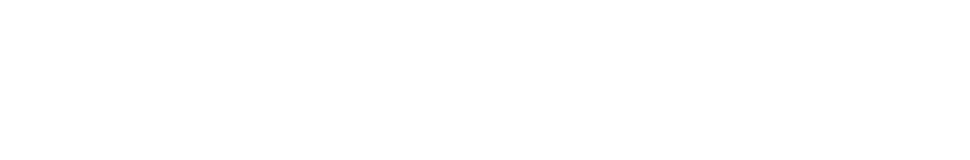
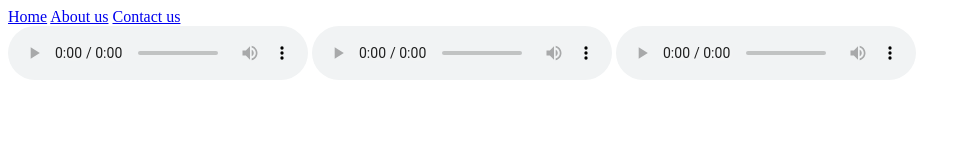
Before and after one commit to acciojob/semantic-navbar-and-audios-UmeshMula, a website: page main.html in a window 1280 px wide. Shown: the whole page, without its empty margins (0-970 px from the left). Drawn offline with Linux system fonts and the light colour scheme.

Commit message:
created a submission

```diff
--- a/main.html
+++ b/main.html
@@ -8,6 +8,21 @@
 
 <body>
 	<!-- the entire body must be written by student -->
+	<a href = "#">Home</a>
+	<a href = "#">About us</a>
+	<a href = "#">Contact us</a>
+
+	<nav>
+		<audio controls>
+			<source src = "http://commondatastorage.googleapis.com/codeskulptor-demos/DDR_assets/Kangaroo_MusiQue_-_The_Neverwritten_Role_Playing_Game.mp3" type ="audio/mpeg">
+		</audio>
+		<audio controls>
+			<source src = "http://commondatastorage.googleapis.com/codeskulptor-assets/Epoq-Lepidoptera.ogg" type ="audio/mpeg">
+		</audio>
+		<audio controls>
+			<source src = "http://codeskulptor-demos.commondatastorage.googleapis.com/pang/paza-moduless.mp3." type ="audio/mpeg">
+		</audio>
+	</nav>
     <script type="text/javascript" src="./script.js">
 </script>
 
```
